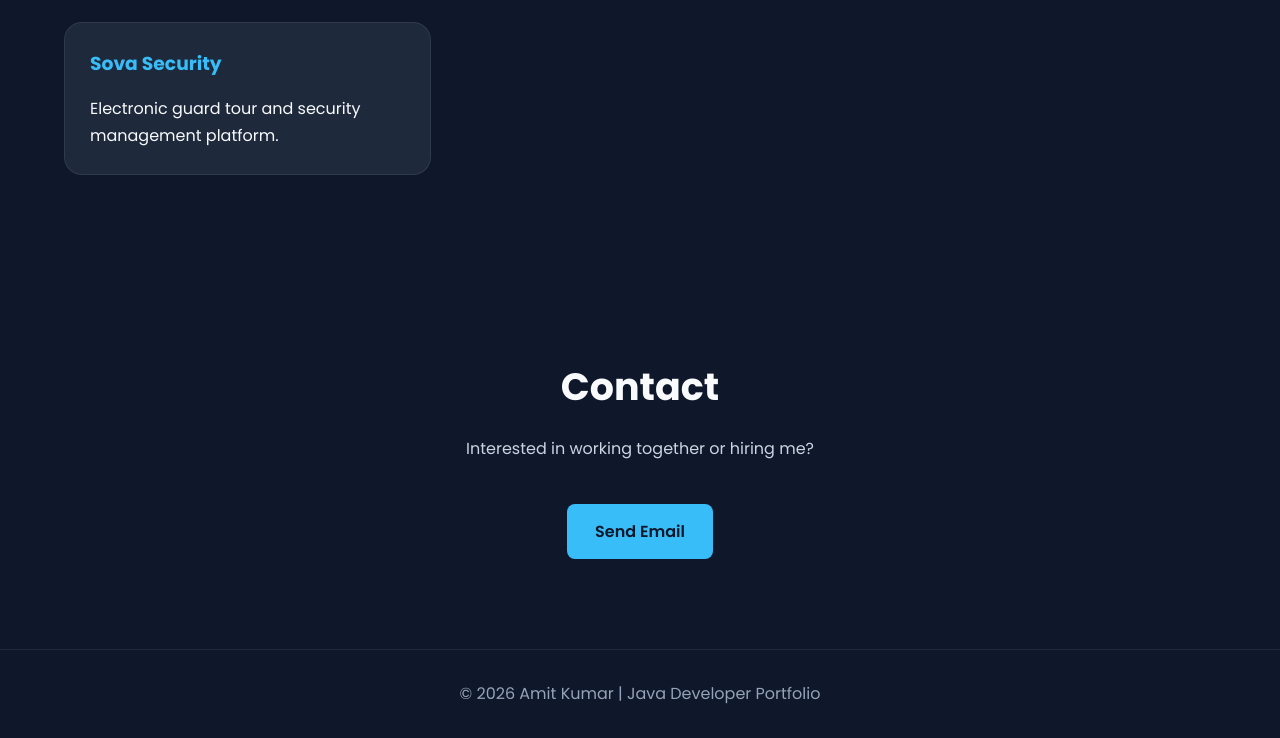
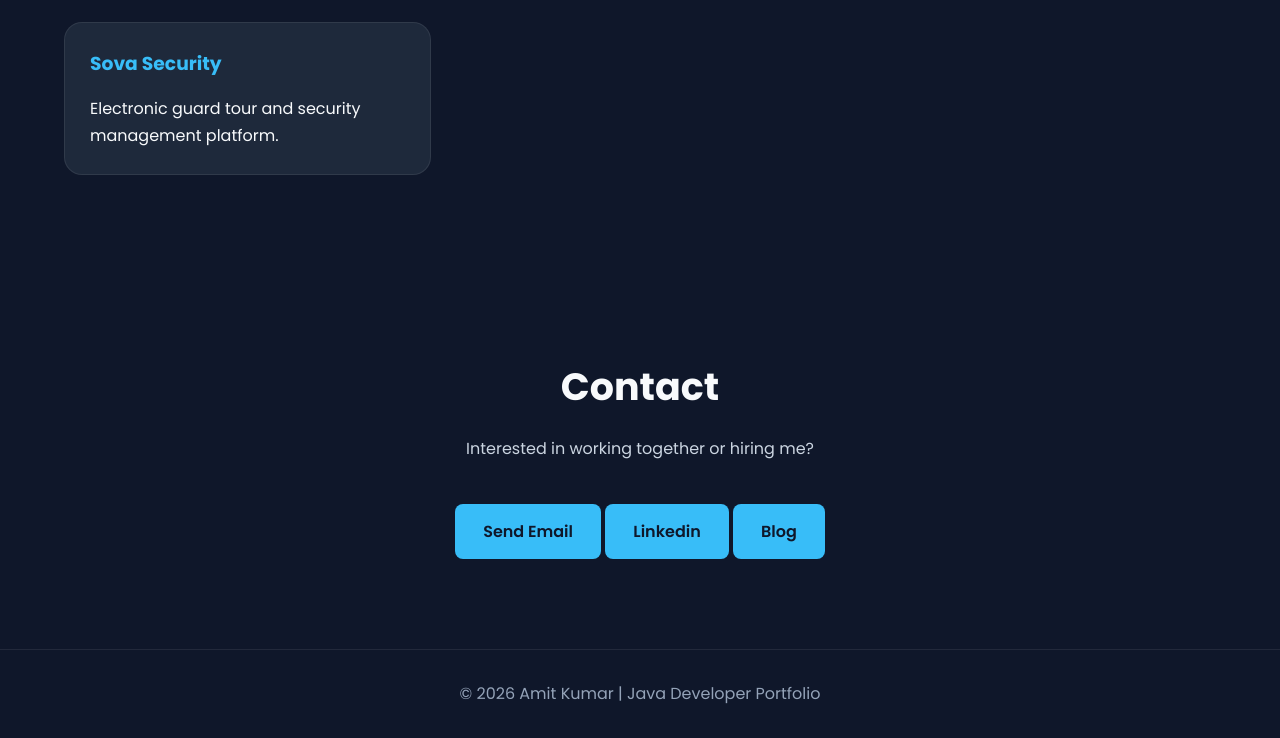
Before and after one commit to amitsaxena383828/java, a plain HTML site: page index.html in a window 1280 px wide. Shown: the part 3582-4320 px from the top of the page. Drawn offline with Linux system fonts and the light colour scheme.

Commit message:
Update index.html

```diff
--- a/index.html
+++ b/index.html
@@ -585,6 +585,16 @@
         Send Email
       </a>
 
+      <a href="linkedin.com/in/amitsaxena-"
+         class="btn btn-primary">
+        Linkedin
+      </a>
+
+      <a href="https://h4ck3ramit.blogspot.com"
+         class="btn btn-primary">
+        Blog
+      </a>
+
     </div>
   </section>
 
```
